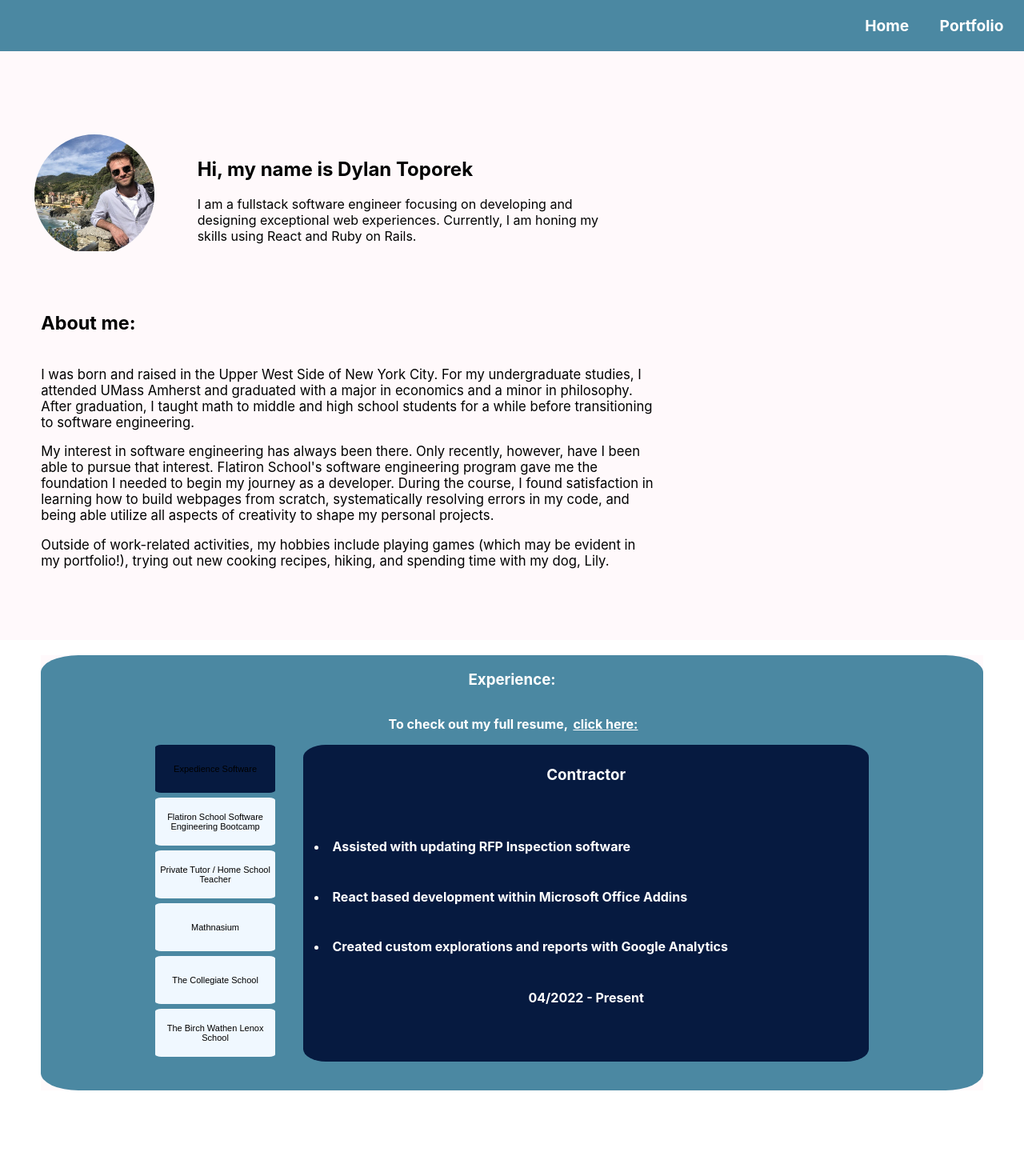
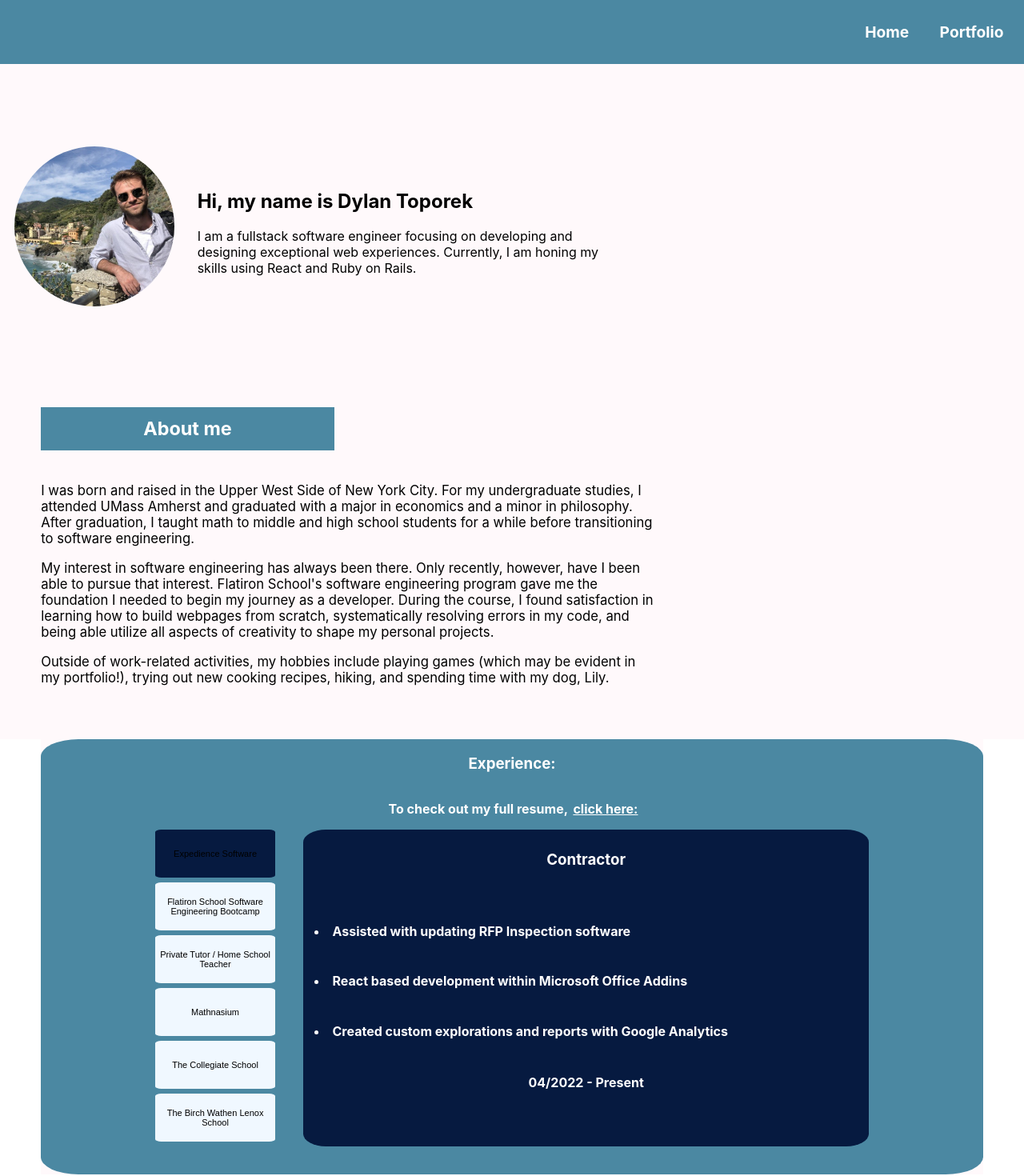
Before and after one commit to dylantoporek/portfolio-project, a React (Create React App) app: page / in a window 1280 px wide. Shown: the top 1470 px of the page at 80% size. Built offline with nearby package versions, Linux system fonts and the light colour scheme.

Commit message:
about section updates

```diff
--- a/src/App.css
+++ b/src/App.css
@@ -19,7 +19,7 @@
   top: 0%;
   display: flex;
   width: 100%;
-  height: 8%;
+  height: 10%;
   align-items: center;
   justify-content: end;
   background-color: aliceblue;
@@ -74,7 +74,7 @@
   flex-grow: 1;
   justify-content: 'flex-end';
   width: 100%;
-  height: 11%;
+  height: 10%;
   background-color: #4B88A2;
 }
 
@@ -91,6 +91,7 @@
   font-weight: bold;
   color: white;
   padding-left: 2%;
+  height: 10%;
 }
 
 
@@ -141,7 +142,7 @@
   position: relative;
   align-self: flex-start;
   width: 80%;
-  top: 10%;
+  top: 15%;
   display: flex;
   flex-direction: row;
   justify-content: flex-start;
@@ -161,7 +162,7 @@
   align-self: flex-start;
   word-wrap: normal;
   width: 100%;
-  top: 0%;
+  top: 15%;
   display: flex;
   flex-direction: column;
   justify-content: flex-start;
@@ -169,18 +170,31 @@
   padding: 4%;
   font-size: 20px;
   background-color: #FFF9FB;
+
+}
+
+.section-title{
+  position: relative;
+  background-color: #4B88A2;
+  display: flex;
+  color: white;
+  padding-left: 10%;
+  padding-right: 10%;
+  padding-top: 1%;
+  padding-bottom: 1%;
 }
 
 #self-photo{
-  max-width: 150px;
-  max-height: 150px;
+  position: relative;
+  max-width: 200px;
+  max-height: 200px;
   border-radius: 50%;
 }
 
 #home-experience{
   position: relative;
   width: 92%;
-  top: 5%;
+  top: 15%;
   align-self: flex-start;
   display: flex;
   flex-direction: column;
@@ -192,7 +206,7 @@
   position: relative;
   align-self: flex-start;
   width: 92%;
-  top: 25%;
+  top: 35%;
   background-color: #4B88A2;
   font-weight: bold;
   display: flex;
--- a/src/components/Pages/Home.js
+++ b/src/components/Pages/Home.js
@@ -108,7 +108,7 @@ function Home({changePage}){
             </div>
 
             <div id='home-about'>
-                <h3>About me:</h3>
+                <h3 className='section-title'>About me</h3>
                 <div id='home-about-container'>
 
                     <div id='home-about-text'>
```
